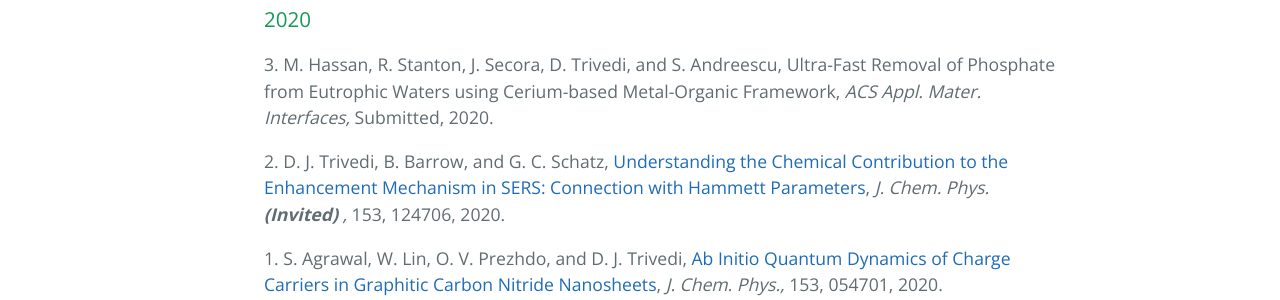
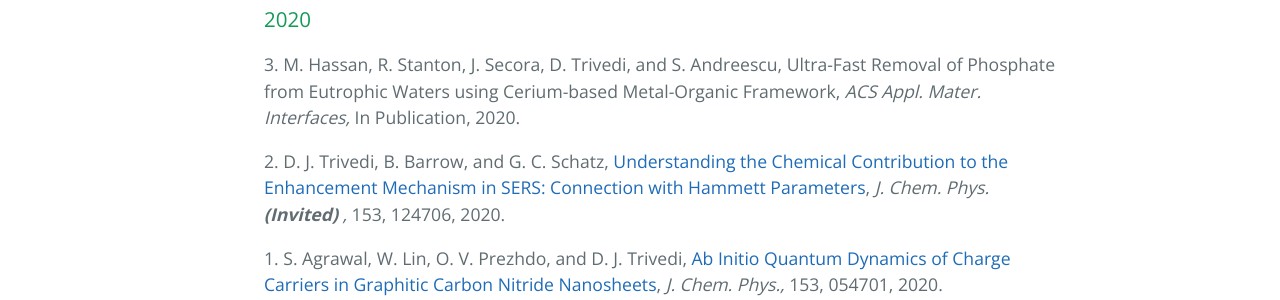
Before and after one commit to dharatrivedi/dharatrivedi.github.io, a Jekyll site: the page built from publication.html, in a window 1280 px wide. Shown: the part 504-804 px from the top of the page. Built offline with Jekyll 4.4.1, drawn with Linux system fonts in a browser that asks for light colours.

Commit message:
Update publication.html

```diff
--- a/publication.html
+++ b/publication.html
@@ -8,7 +8,7 @@
   <ul class="clearfix">
     <h2>Publications at Clarkson University</h2>
     <h3>2020</h3>
-      3. M. Hassan, R. Stanton, J. Secora, D. Trivedi, and S. Andreescu, Ultra-Fast Removal of Phosphate from Eutrophic Waters using Cerium-based Metal-Organic Framework, <i> ACS Appl. Mater. Interfaces,</i> Submitted, 2020.<br />
+      3. M. Hassan, R. Stanton, J. Secora, D. Trivedi, and S. Andreescu, Ultra-Fast Removal of Phosphate from Eutrophic Waters using Cerium-based Metal-Organic Framework, <i> ACS Appl. Mater. Interfaces,</i> In Publication, 2020.<br />
       <p> </p>
       2. D. J. Trivedi, B. Barrow, and G. C. Schatz, <a href="https://doi.org/10.1063/5.0023359"> Understanding the Chemical Contribution to the Enhancement Mechanism in SERS: Connection with Hammett Parameters</a>, <i> J. Chem. Phys.<b> (Invited) </b>,</i> 153, 124706, 2020.<br />
       <p> </p>
```
